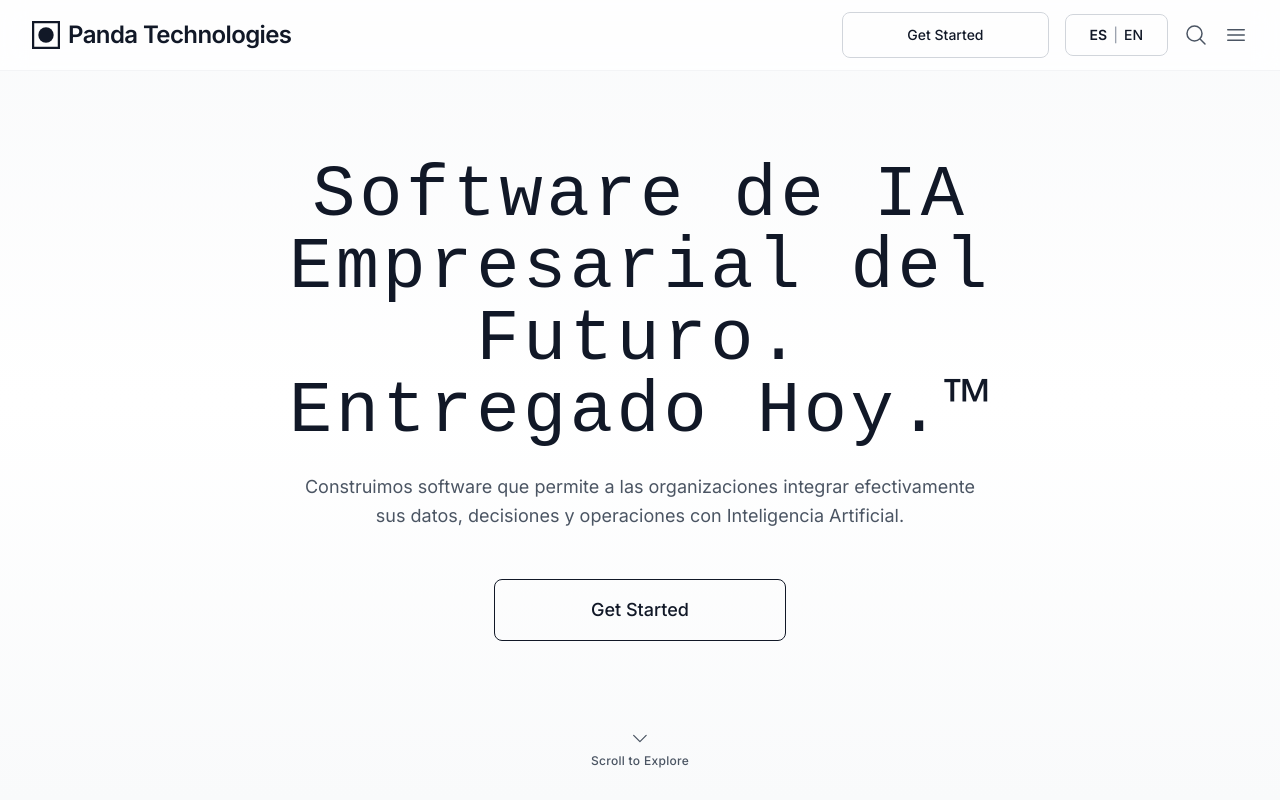
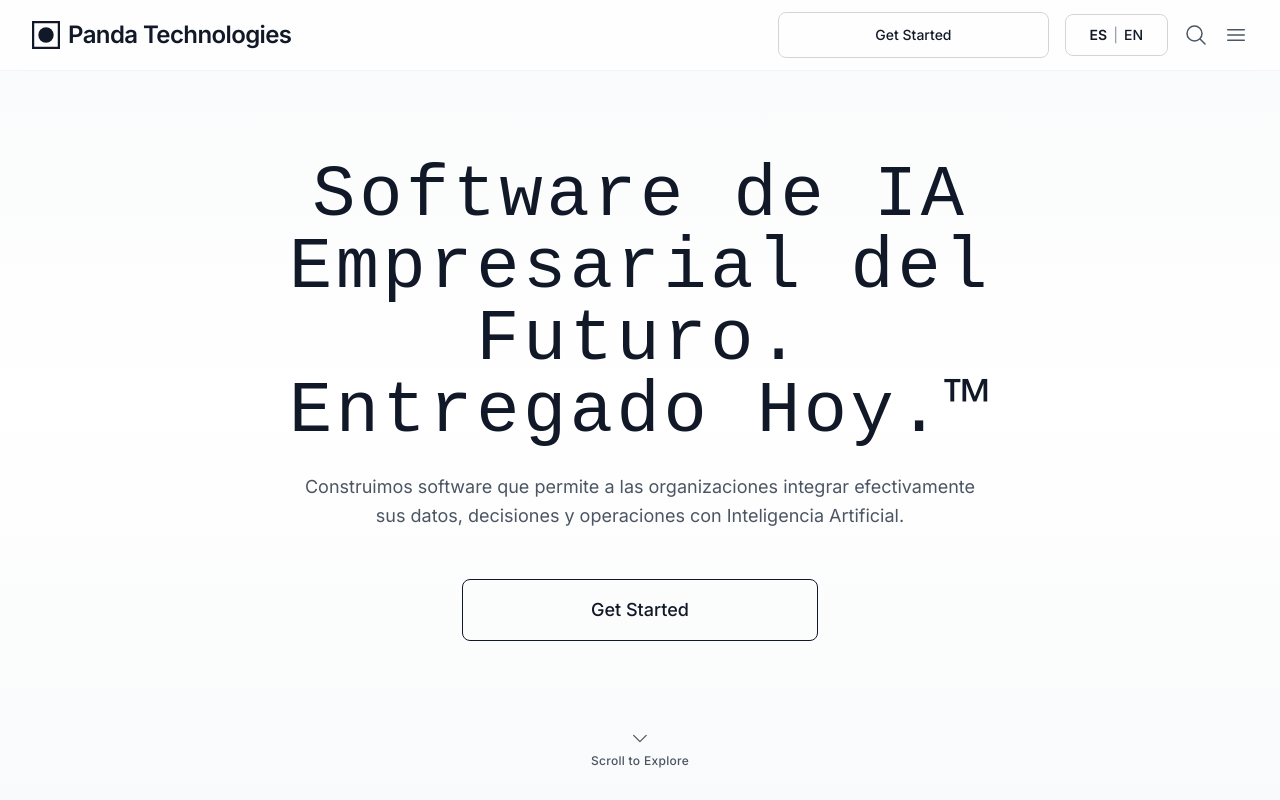
Before and after one commit to DabtcAvila/Panda, a Next.js app in the folder frontend/: page / in a window 1280 px wide. Shown: the top 800 px of the page. Built offline with nearby package versions, Linux system fonts and the light colour scheme.

Commit message:
updGetstartde1-1

```diff
--- a/frontend/src/app/page.tsx
+++ b/frontend/src/app/page.tsx
@@ -50,7 +50,7 @@ export default function HomePage() {
               </span>
             </div>
             <div className="flex items-center space-x-4">
-              <button className="rounded-lg border border-gray-300 px-16 py-3 text-sm font-medium text-gray-900 transition-all hover:border-gray-900">
+              <button className="rounded-lg border border-gray-300 px-24 py-3 text-sm font-medium text-gray-900 transition-all hover:border-gray-900">
                 Get Started
               </button>
               <button
@@ -100,7 +100,7 @@ export default function HomePage() {
               className="mt-12 flex justify-center"
               variants={fadeIn}
             >
-              <button className="group relative overflow-hidden rounded-lg border border-gray-900 px-24 py-4 text-lg font-medium text-gray-900 transition-all hover:text-white">
+              <button className="group relative overflow-hidden rounded-lg border border-gray-900 px-32 py-4 text-lg font-medium text-gray-900 transition-all hover:text-white">
                 <span className="relative z-10">Get Started</span>
                 <div className="absolute inset-0 -z-10 bg-gray-900 transition-transform duration-300 ease-out scale-x-0 group-hover:scale-x-100 origin-left" />
               </button>
```
